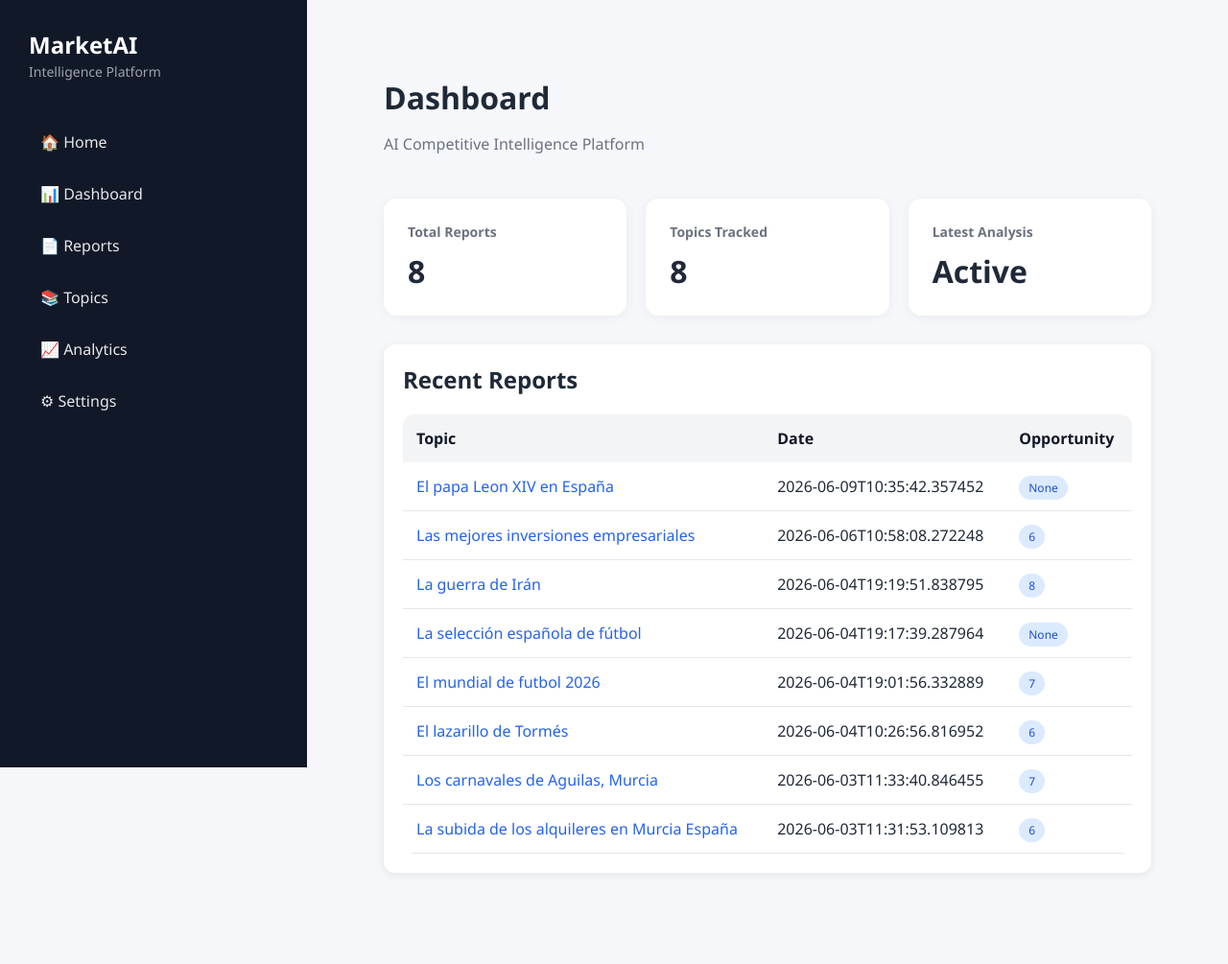
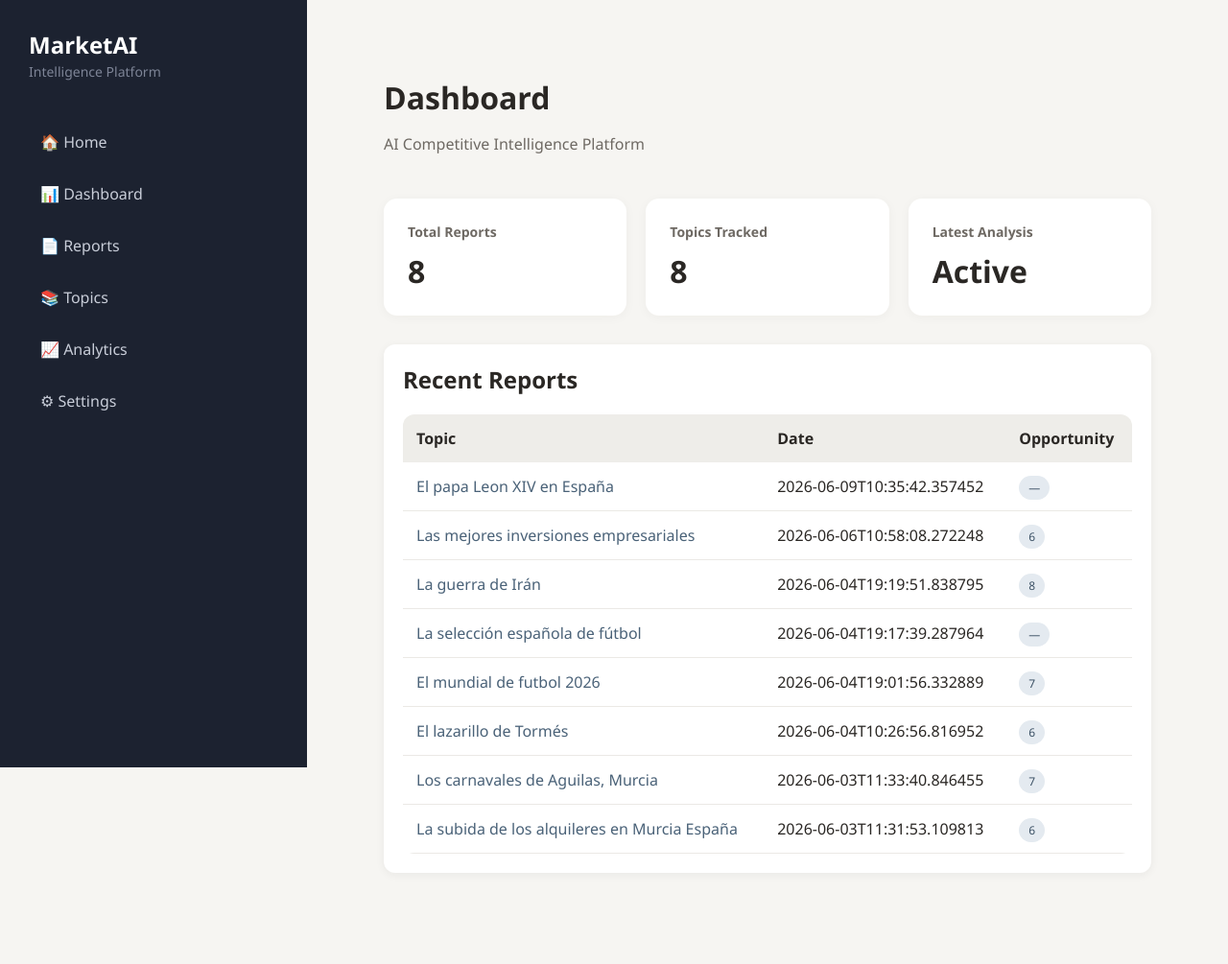
Before and after one commit to PedroHdz9/crewai-market-analyst, a FastAPI app: page / in a window 1280 px wide. Shown: the whole page at 96% size. Run offline with FastAPI, Linux system fonts and the light colour scheme; data comes from the database, SQL or seed files in the repository; both versions use the stored data as it was after the commit.

Commit message:
Modificaciones simples

```diff
--- a/app/dashboard/server.py
+++ b/app/dashboard/server.py
@@ -53,7 +53,7 @@ def topic_page(
     topic: str
 ):
 
-    reports = get_reports_by_topic(topic)
+    reports = get_reports_by_topic(topic.strip())
 
     return templates.TemplateResponse(
         request=request,
--- a/app/dashboard/static/style.css
+++ b/app/dashboard/static/style.css
@@ -1,9 +1,36 @@
+:root {
+    --color-bg: #f6f5f2;
+    --color-surface: #ffffff;
+    --color-text: #2a2724;
+    --color-text-muted: #6e6963;
+    --color-border: #e0ddd8;
+    --color-border-light: #ebe9e5;
+
+    --color-sidebar-bg: #1c2230;
+    --color-sidebar-hover: #262d3d;
+    --color-sidebar-text: #c8cdd8;
+    --color-sidebar-muted: #7d8496;
+
+    --color-accent: #4a6278;
+    --color-accent-soft: #e4eaf0;
+    --color-accent-soft-text: #3d5266;
+
+    --color-danger: #8c4444;
+
+    --shadow-card: 0 2px 10px rgba(42, 39, 36, 0.06);
+    --shadow-kpi: 0 2px 12px rgba(42, 39, 36, 0.04);
+
+    --color-table-header: #eeede9;
+    --color-row-hover: #f0eeeb;
+    --color-code-bg: #eeedea;
+}
+
 body {
     font-family: "Segoe UI", Arial, sans-serif;
-    background-color: #f5f7fa;
+    background-color: var(--color-bg);
     margin: 0;
     padding: 40px;
-    color: #1f2937;
+    color: var(--color-text);
 }
 
 .container {
@@ -21,17 +48,16 @@ body {
 }
 
 .header p {
-    color: #6b7280;
+    color: var(--color-text-muted);
 }
 
 .card {
-    background: white;
+    background: var(--color-surface);
     border-radius: 12px;
     padding: 20px;
     margin-bottom: 15px;
 
-    box-shadow:
-        0 2px 10px rgba(0,0,0,0.08);
+    box-shadow: var(--shadow-card);
 }
 
 .card:hover {
@@ -42,20 +68,20 @@ body {
 
 a {
     text-decoration: none;
-    color: #2563eb;
+    color: var(--color-accent);
 }
 
 table {
     width: 100%;
     border-collapse: collapse;
-    background: white;
+    background: var(--color-surface);
 
     border-radius: 12px;
     overflow: hidden;
 }
 
 th {
-    background: #111827;
+    background: var(--color-sidebar-bg);
     color: white;
     padding: 14px;
     text-align: left;
@@ -63,23 +89,23 @@ th {
 
 td {
     padding: 14px;
-    border-bottom: 1px solid #e5e7eb;
+    border-bottom: 1px solid var(--color-border-light);
 }
 
 tr:hover {
-    background: #f9fafb;
+    background: var(--color-row-hover);
 }
 
 .badge {
-    background: #dbeafe;
-    color: #1d4ed8;
+    background: var(--color-accent-soft);
+    color: var(--color-accent-soft-text);
     padding: 4px 10px;
     border-radius: 20px;
     font-size: 12px;
 }
 
 .report-content {
-    background: white;
+    background: var(--color-surface);
     padding: 30px;
     border-radius: 12px;
     margin-top: 20px;
@@ -128,12 +154,12 @@ tr:hover {
 
 .report-content th,
 .report-content td {
-    border: 1px solid #ddd;
+    border: 1px solid var(--color-border);
     padding: 10px;
 }
 
 .report-content code {
-    background: #f5f5f5;
+    background: var(--color-code-bg);
     padding: 2px 5px;
     border-radius: 4px;
 }
@@ -149,7 +175,7 @@ tr:hover {
 
 .sidebar {
     width: 260px;
-    background: #111827;
+    background: var(--color-sidebar-bg);
     color: white;
     padding: 30px;
     position: fixed;
@@ -163,7 +189,7 @@ tr:hover {
 }
 
 .logo span {
-    color: #9ca3af;
+    color: var(--color-sidebar-muted);
     font-size: 14px;
 }
 
@@ -173,7 +199,7 @@ tr:hover {
 
 .sidebar nav a {
     display: block;
-    color: #e5e7eb;
+    color: var(--color-sidebar-text);
     padding: 12px;
     border-radius: 8px;
     margin-bottom: 8px;
@@ -181,7 +207,7 @@ tr:hover {
 }
 
 .sidebar nav a:hover {
-    background: #1f2937;
+    background: var(--color-sidebar-hover);
 }
 
 .main-content {
@@ -205,15 +231,15 @@ tr:hover {
 }
 
 .kpi-card {
-    background: white;
+    background: var(--color-surface);
     padding: 25px;
     border-radius: 14px;
-    box-shadow: 0 2px 12px rgba(0,0,0,.05);
+    box-shadow: var(--shadow-kpi);
 }
 
 .kpi-card h3 {
     margin: 0;
-    color: #6b7280;
+    color: var(--color-text-muted);
     font-size: 14px;
 }
 
@@ -233,13 +259,13 @@ table {
 }
 
 th {
-    background: #f3f4f6;
-    color: #111827;
+    background: var(--color-table-header);
+    color: var(--color-text);
     font-weight: 600;
 }
 
 tr:hover {
-    background: #f8fafc;
+    background: var(--color-row-hover);
 }
 
 
@@ -277,11 +303,11 @@ tr:hover {
 }
 
 .btn-view {
-    color: #0b45c0;
+    color: var(--color-accent);
     font-weight: 600;
 }
 
 .btn-delete {
-    color: #490707;
+    color: var(--color-danger);
     font-weight: 600;
 }
--- a/app/dashboard/templates/index.html
+++ b/app/dashboard/templates/index.html
@@ -112,8 +112,8 @@
 
                     <td>
 
-                        <a href="/topic/{{ report[1] }}">
-                            {{ report[1] }}
+                        <a href="/topic/{{ report[1]|trim|urlencode }}">
+                            {{ report[1]|trim }}
                         </a>
 
                     </td>
@@ -123,7 +123,7 @@
                     <td>
 
                         <span class="badge">
-                            {{ report[3] }}
+                            {{ report[3] if report[3] is not none else '—' }}
                         </span>
 
                     </td>
--- a/app/dashboard/templates/reports.html
+++ b/app/dashboard/templates/reports.html
@@ -26,15 +26,15 @@
 
             <td>
 
-                <a href="/topic/{{ report[1] }}">
-                    {{ report[1] }}
+                <a href="/topic/{{ report[1]|trim|urlencode }}">
+                    {{ report[1]|trim }}
                 </a>
 
             </td>
 
             <td>{{ report[2] }}</td>
 
-            <td>{{ report[3] }}</td>
+            <td>{{ report[3] if report[3] is not none else '—' }}</td>
 
         </tr>
 
--- a/app/database/models.py
+++ b/app/database/models.py
@@ -35,4 +35,10 @@ def create_tables():
     """)
 
     conn.commit()
+
+    cursor.execute(
+        "UPDATE reports SET topic = TRIM(topic) WHERE topic != TRIM(topic)"
+    )
+
+    conn.commit()
     conn.close()
--- a/app/database/report_repository.py
+++ b/app/database/report_repository.py
@@ -115,7 +115,7 @@ def save_report(
     investment_attractiveness
 ):
 
-
+    topic = topic.strip()
 
     conn = get_connection()
 
@@ -189,9 +189,9 @@ def get_reports_by_topic(topic):
     cursor.execute("""
     SELECT *
     FROM reports
-    WHERE topic = ?
+    WHERE TRIM(topic) = TRIM(?)
     ORDER BY created_at DESC
-    """, (topic,))
+    """, (topic.strip(),))
 
     rows = cursor.fetchall()
 
--- a/main.py
+++ b/main.py
@@ -20,7 +20,7 @@ def sanitize_filename(text):
 
 create_tables()
 
-topic = input("Tema: ")
+topic = input("Tema: ").strip()
 
 result = run_crew(topic)
 
```
Also changed, not shown: app/dashboard/templates/report.html (+5 -5 lines), reports/2026-06-09/el_papa_leon_xiv_en_españa__103542.md (added, +34 -0 lines), market_intelligence.db, 1 other file.
